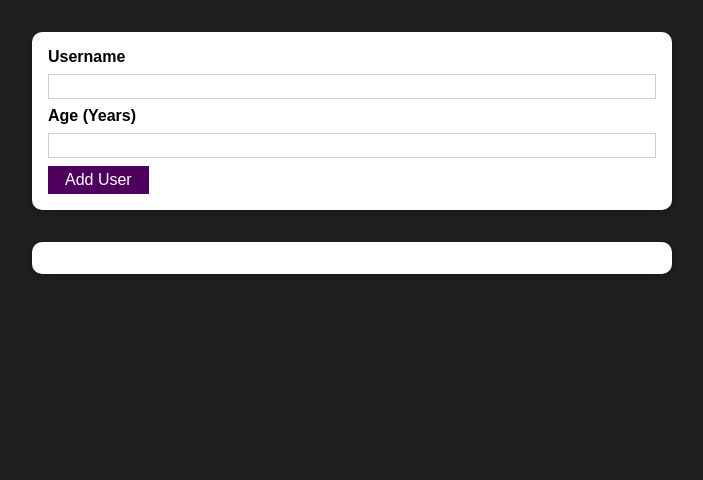
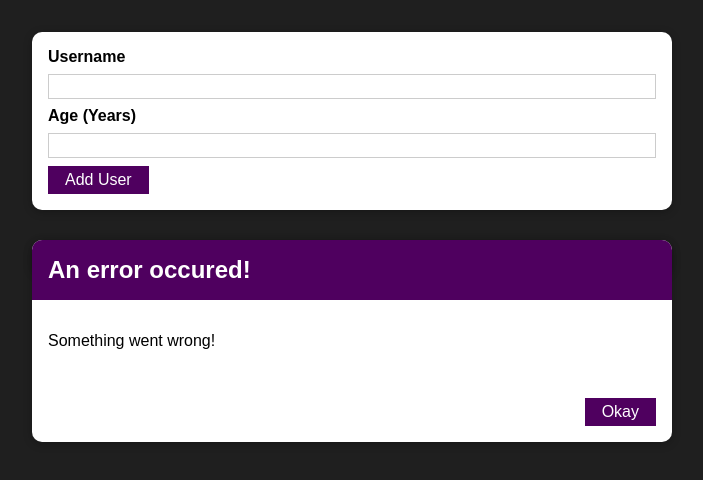
Before and after one commit to Wannabeguru/name-module-pop-up-react, a React (Create React App) app: page / in a window 1280 px wide. Shown: the top 480 px of the page, without its empty margins (288-991 px from the left). Built offline with nearby package versions, Linux system fonts and the light colour scheme.

Commit message:
added Error modal component

```diff
--- a/src/components/UI/ErrorModal.js
+++ b/src/components/UI/ErrorModal.js
@@ -4,13 +4,13 @@ import classes from './Error.module.css'
 const ErrorModal = (props) => {
   return (
     <Card className={classes.modal}>
-      <header>
+      <header className={classes.header}>
         <h2>{props.title}</h2>
       </header>
-      <div>
+      <div className={classes.content}>
         <p>{props.message}</p>
       </div>
-      <footer>
+      <footer className={classes.actions}>
         <Button>Okay</Button>
       </footer>
     </Card>
--- a/src/components/Users/AddUser.js
+++ b/src/components/Users/AddUser.js
@@ -2,6 +2,7 @@ import Card from "../UI/Card";
 import classes from "./AddUser.module.css";
 import Button from "../UI/Button";
 import React, { useState } from "react";
+import ErrorModal from "../UI/ErrorModal";
 
 const AddUser = (props) => {
   const [enteredUsername, setEnteredUsername] = useState("");
@@ -30,6 +31,8 @@ const AddUser = (props) => {
   };
 
   return (
+    <div>
+      <ErrorModal title="An error occured!" message="Something went wrong!" />
       <Card className={classes.input}>
         <form onSubmit={addUserHandler}>
           <label htmlFor="username">Username</label>
@@ -49,6 +52,7 @@ const AddUser = (props) => {
           <Button type="submit">Add User</Button>
         </form>
       </Card>
+    </div>
   );
 };
 
```
Lines whose indentation alone changed are shown as unchanged.
